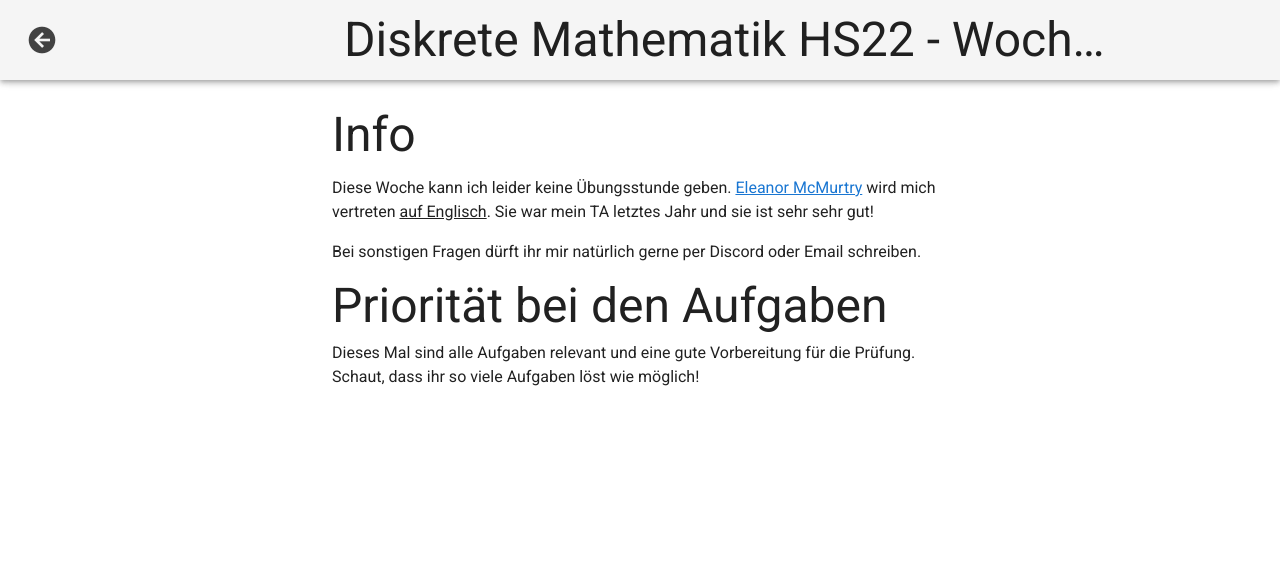
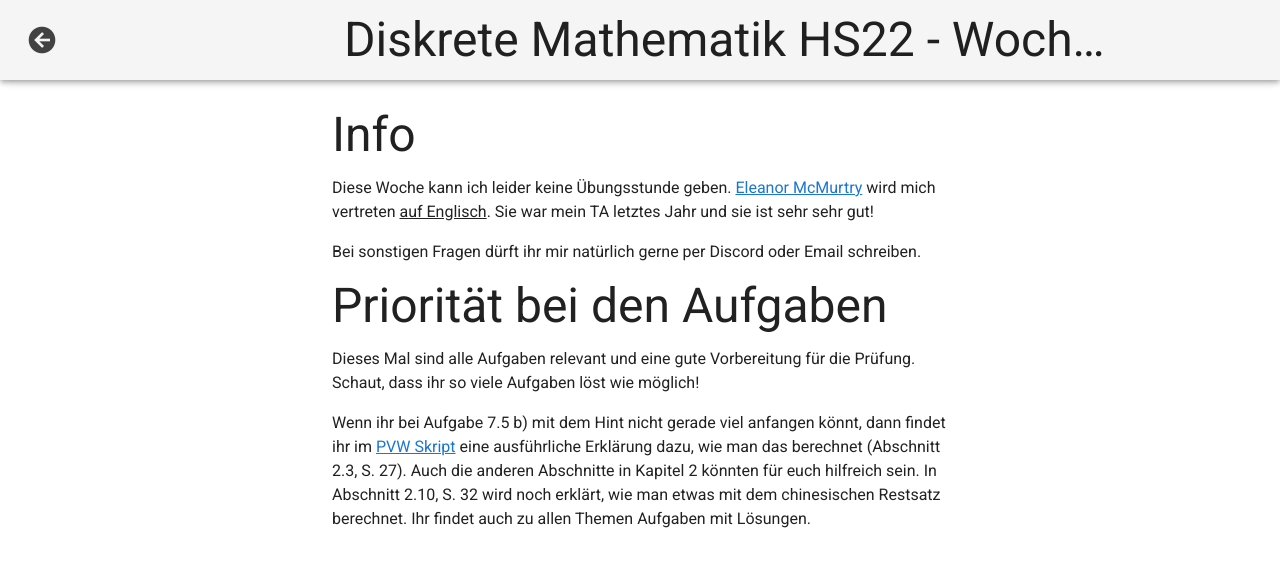
Before and after one commit to HumbleCatcher/eth-homepage, a Nuxt app: page /dm2022/week/7 in a window 1280 px wide. Shown: the top 566 px of the page. Built offline with nearby package versions, Linux system fonts and the light colour scheme.

Commit message:
add helpful note for exercise 7

```diff
--- a/pages/dm2022/week/7.vue
+++ b/pages/dm2022/week/7.vue
@@ -16,8 +16,24 @@
     </p>
 
     <h3>Priorität bei den Aufgaben</h3>
-    Dieses Mal sind alle Aufgaben relevant und eine gute Vorbereitung für die
-    Prüfung. Schaut, dass ihr so viele Aufgaben löst wie möglich!
+    <p>
+      Dieses Mal sind alle Aufgaben relevant und eine gute Vorbereitung für die
+      Prüfung. Schaut, dass ihr so viele Aufgaben löst wie möglich!
+    </p>
+    <p>
+      Wenn ihr bei Aufgabe 7.5 b) mit dem Hint nicht gerade viel anfangen könnt,
+      dann findet ihr im
+      <a
+        href="https://cdn.vis.ethz.ch/luk/pvw_diskretemathematik.pdf"
+        target="_blank"
+        >PVW Skript</a
+      >
+      eine ausführliche Erklärung dazu, wie man das berechnet (Abschnitt 2.3, S.
+      27). Auch die anderen Abschnitte in Kapitel 2 könnten für euch hilfreich
+      sein. In Abschnitt 2.10, S. 32 wird noch erklärt, wie man etwas mit dem
+      chinesischen Restsatz berechnet. Ihr findet auch zu allen Themen Aufgaben
+      mit Lösungen.
+    </p>
   </default-layout>
 </template>
 
```
